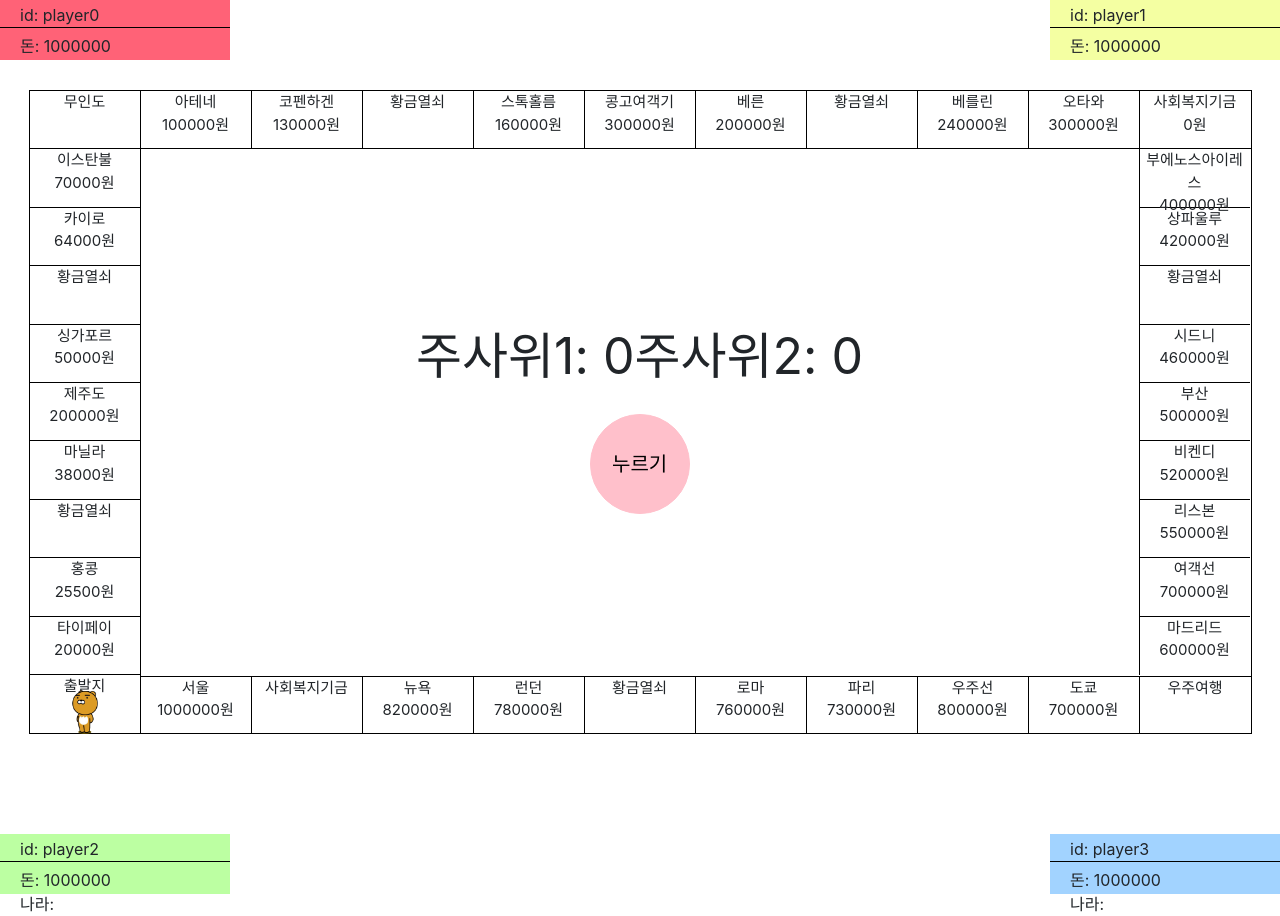
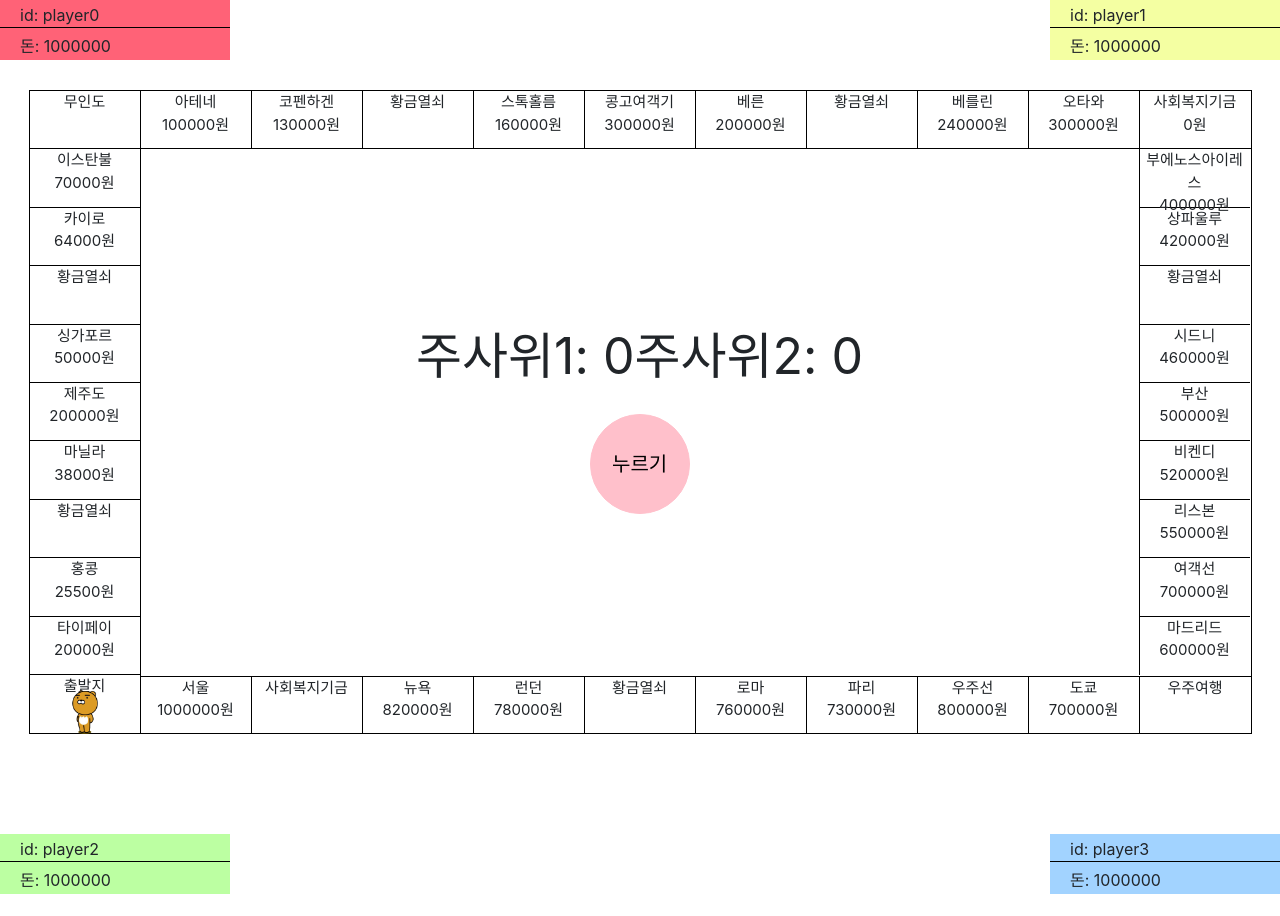
Before and after one commit to 2018os/bluemarble, a React (Create React App) app: page /blue in a window 1280 px wide. After the commit the page ends 894 px from the top, so only its background shows below. Built offline with nearby package versions, Linux system fonts and the light colour scheme.

Commit message:
Update Showplayer2.js

```diff
--- a/src/components/player/Showplayer2.js
+++ b/src/components/player/Showplayer2.js
@@ -16,7 +16,7 @@ class Showplayer2 extends Component {
                   <div>
                     <p>id: {player[2].playerName}</p>
                     <p>돈: {player[2].money}</p>
-                    <p>나라: {player[2].ownCountries}</p>
+                    {/* <p>나라: {player[2].ownCountries}</p> */}
                   </div>
                 )
               } else {
@@ -39,7 +39,7 @@ class Showplayer2 extends Component {
                 <div>
                   <p>id: {player[3].playerName}</p>
                   <p>돈: {player[3].money}</p>
-                  <p>나라: {player[3].ownCountries}</p>
+                  {/* <p>나라: {player[3].ownCountries}</p> */}
                 </div>
               )
             } else {
```
